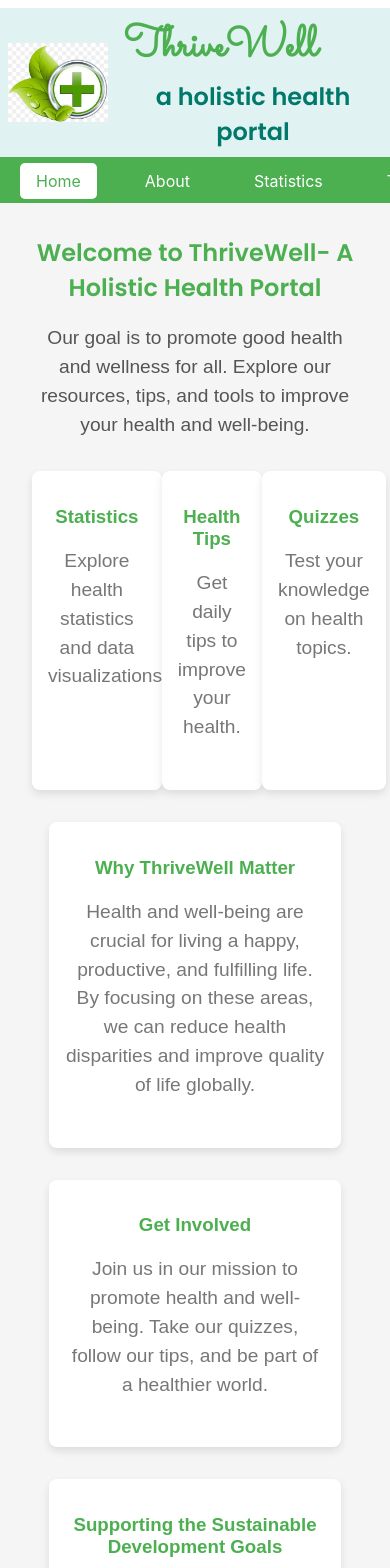
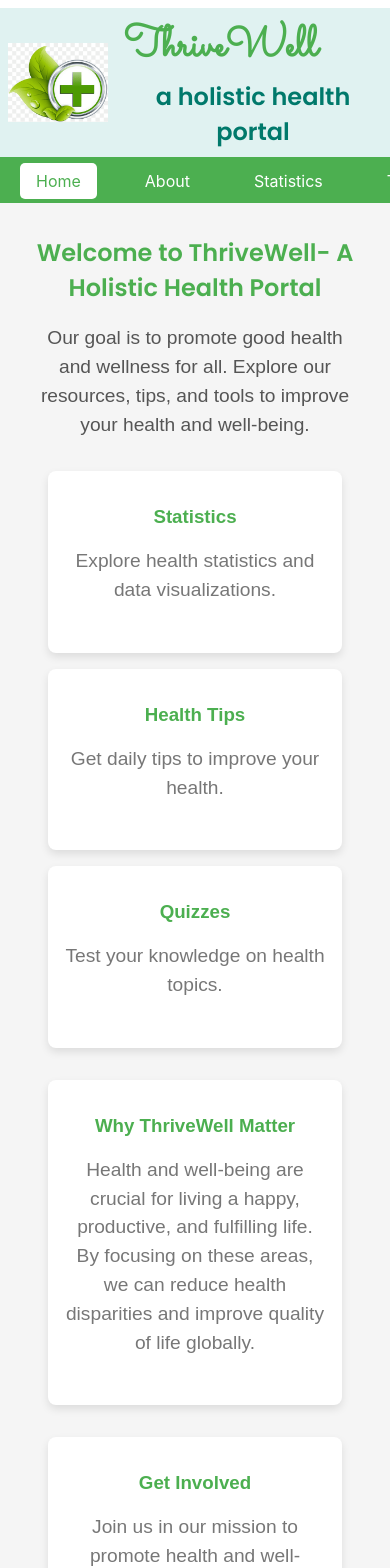
Before and after one commit to ajju-devs/ThriveWell, a React (Create React App) app: page / in a window 390 px wide. Shown: the top 1568 px of the page. Built offline with nearby package versions, Linux system fonts and the light colour scheme.

Commit message:
Update Home.css

```diff
--- a/src/components/Home.css
+++ b/src/components/Home.css
@@ -21,6 +21,8 @@
   display: flex;
   justify-content: space-around;
   margin-bottom: 2rem;
+  flex-wrap: wrap;
+  gap: 1rem;
 }
 
 .highlight {
@@ -30,6 +32,8 @@
   box-shadow: 0 4px 8px rgba(0, 0, 0, 0.1);
   transition: transform 0.3s;
   width: 30%;
+  min-width: 250px;
+  box-sizing: border-box;
 }
 
 .highlight h3 {
@@ -75,3 +79,23 @@
 .cta-button:hover {
   background-color: #45a049;
 }
+
+/* Responsive Design */
+@media (max-width: 768px) {
+  .highlights {
+    flex-direction: column;
+    align-items: center;
+  }
+
+  .highlight {
+    width: 90%;
+  }
+
+  .additional-info .highlight {
+    width: 90%;
+  }
+
+  .call-to-action .highlight {
+    width: 90%;
+  }
+}
```
